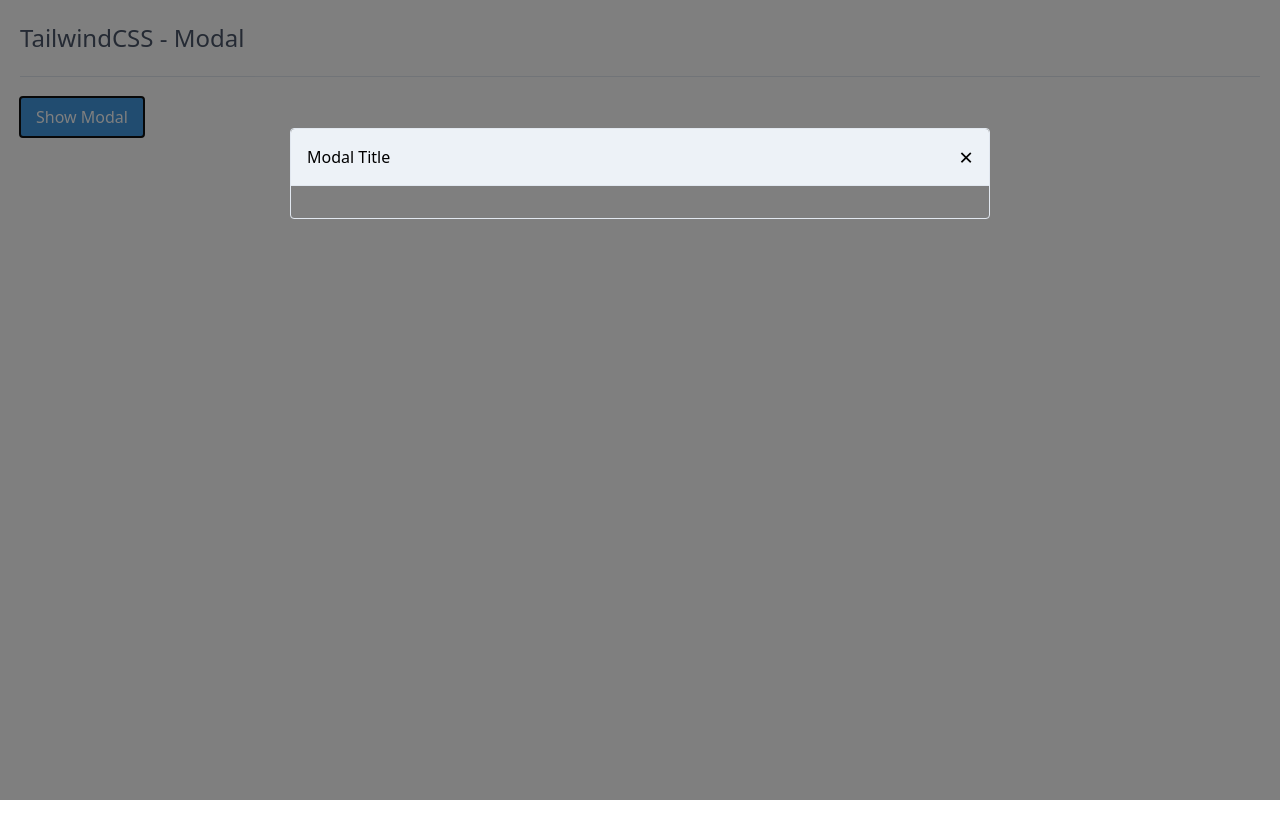
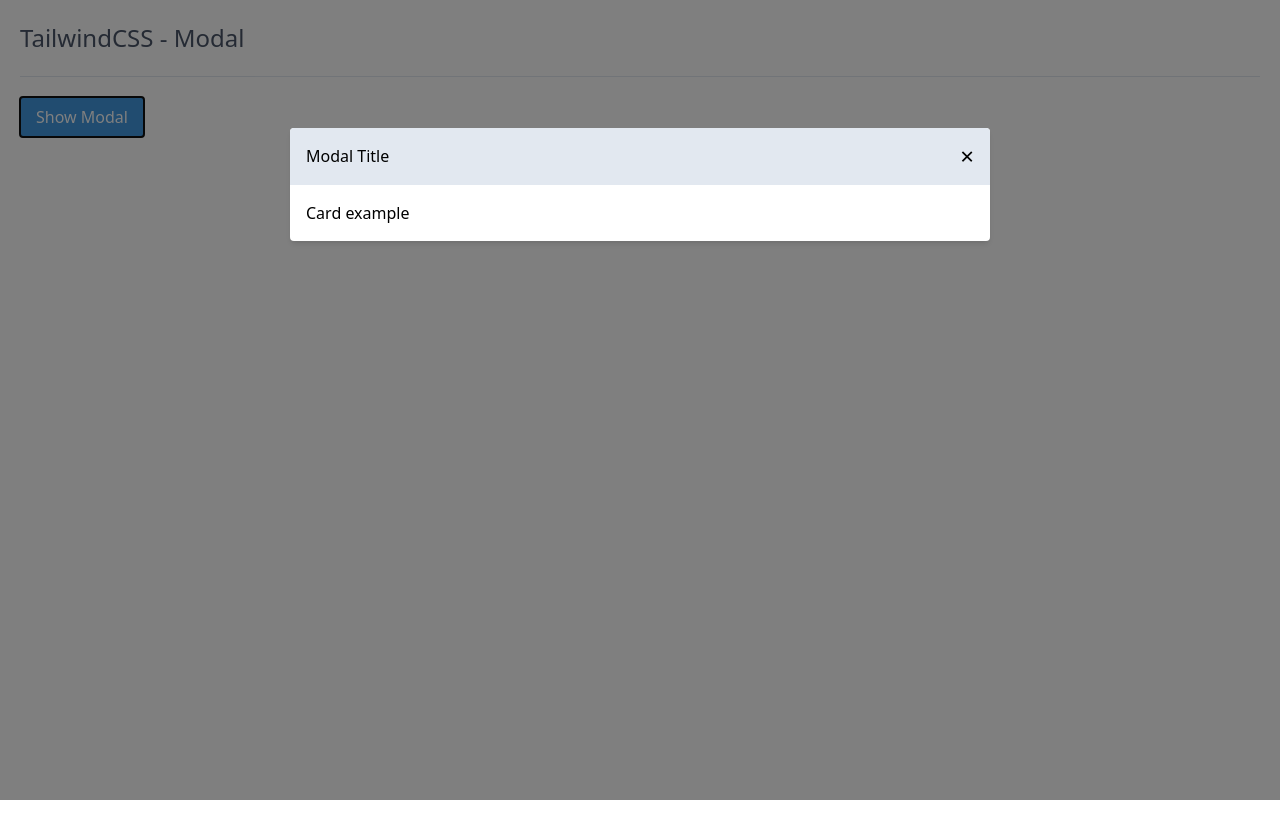
Before and after one commit to rzfury/rz-next-tailwind, a Next.js app: page /examples/modal in a window 1280 px wide. Both pictures are taken after a click on the button "Show Modal". Shown: the top 838 px of the page. Before the commit the page ends 800 px from the top, so only its background shows below. Built offline with nearby package versions, Linux system fonts and the light colour scheme.

Commit message:
finish modal, for now

```diff
--- a/src/components/modal/modal.tsx
+++ b/src/components/modal/modal.tsx
@@ -12,19 +12,44 @@ class Modal extends React.Component<any, any> {
     }
   }
 
+  componentDidMount() {
+    document.addEventListener('keydown', this.handleEscapeKey);
+  }
+
+  componentWillUnmount() {
+    document.removeEventListener('keydown', this.handleEscapeKey);
+    document.body.classList.remove('overflow-hidden');
+  }
+
+  componentDidUpdate() {
+    if(this.props.show) {
+      document.body.classList.add('overflow-hidden');
+    }
+    else {
+      document.body.classList.remove('overflow-hidden');
+    }
+  }
+
+  handleEscapeKey = (e: KeyboardEvent) => {
+    if(e.key === 'Escape' && this.props.show) {
+      e.preventDefault();
+      this.props.onHide();
+    }
+  }
+
   render() {
     return (
       <div className={conclass('modal', this.props.show ? 'modal-show' : 'modal-hide')}>
         <div className="modal-backdrop" onClick={this.props.onHide}></div>
         <div className="modal-dialog">
-          <Card>
-            <Card.Heading>
+          <Card shadow className="modal-card">
+            <Card.Heading className="modal-card-head">
             <div className="flex justify-between">
               <span>{this.props.title || 'Modal Title'}</span>
               <button className="py-2 px-4 text-2xl -m-4" onClick={this.props.onHide}>&times;</button>
             </div>
             </Card.Heading>
-            <Card.Body>
+            <Card.Body className="modal-card-body">
               {this.props.children}
             </Card.Body>
           </Card>
--- a/src/pages/examples/modal.tsx
+++ b/src/pages/examples/modal.tsx
@@ -1,4 +1,6 @@
 import React from 'react';
+import Link from 'next/link';
+
 import Button from '../../components/button';
 import Modal from '../../components/modal/modal';
 
@@ -14,7 +16,10 @@ export default function ExampleCard() {
       <span className="text-gray-700 text-2xl">TailwindCSS - Modal</span>
       <hr className="my-5" />
       <Button role="primary" onClick={handleShowModal}>Show Modal</Button>
-      <Modal show={showModal} onHide={handleShowModal}/>
+      <Modal show={showModal} onHide={handleShowModal}>
+        <Link href="/examples/card">Card example</Link>
+      </Modal>
+      <div style={{ height: '900px' }}></div>
     </div>
   );
 }
--- a/src/styles/components/modal.css
+++ b/src/styles/components/modal.css
@@ -1,7 +1,8 @@
 /* - Modal */
 
 .modal {
-  @apply fixed top-0 left-0;
+  @apply fixed top-0 left-0 w-screen h-screen;
+  z-index: 69420;
   transition: opacity ease-out .25s;
 }
 
@@ -19,19 +20,23 @@
 }
 
 .modal .modal-dialog {
-  @apply absolute w-screen h-screen;
+  @apply block mx-auto mt-32;
+  max-width: 700px;
   transition: transform ease-out .25s;
 }
 
 .modal.modal-hide .modal-dialog {
-  transform: translateY(-10%);
+  transform: translateY(-50px);
 }
 
 .modal.modal-show .modal-dialog {
   transform: translateY(0);
 }
 
-.modal .modal-dialog > div {
-  @apply mx-auto mt-32;
-  max-width: 700px;
+.modal .modal-card {
+  @apply bg-white;
 }
+
+.modal .modal-card-head {
+  @apply bg-gray-300;
+}
```
